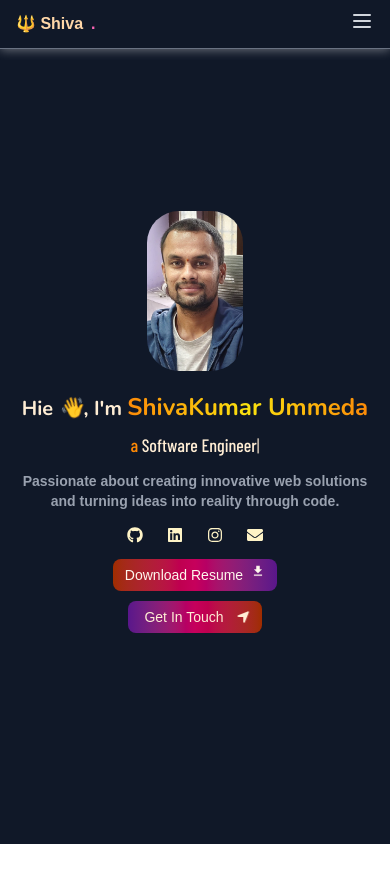
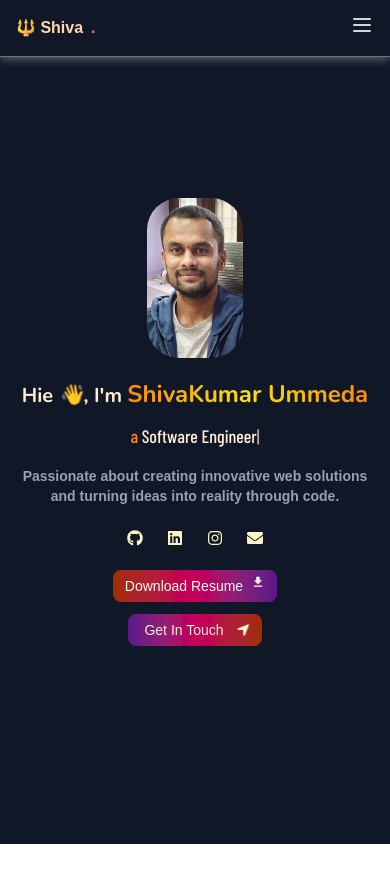
Before and after one commit to ShivakumarU/shivakumar, a Next.js app: page / in a window 390 px wide. Shown: the top 882 px of the page. Built offline with nearby package versions, Linux system fonts and the light colour scheme; a web font is replaced by a local one.

Commit message:
fixed mobile nav UI

```diff
--- a/app/components/Navbar.js
+++ b/app/components/Navbar.js
@@ -17,7 +17,7 @@ export default function Navbar() {
   return (
     <nav className="bg-gray-900 fixed w-full top-0 z-50 border-b-[0.1px] border-gray-500 shadow-[0px_1px_10px_rgba(255,255,255,0.4)]">
       <div className="max-w-7xl mx-auto px-4 sm:px-6 lg:px-8">
-        <div className="flex justify-between items-center md:h-16 h-12">
+        <div className="flex justify-between items-center md:h-16 h-14">
           <div className="flex-shrink-0">
             <Link href="/" className="flex items-center">
               <span className="md:text-2xl text-md font-bold text-orange-200">
--- a/app/page.js
+++ b/app/page.js
@@ -82,11 +82,11 @@ export default function Home() {
                 priority
               />
             </div>
-            <h1 className={`text-xl md:text-5xl sm:text-2xl font-bold text-orange-100 md:mb-6 mb-2 ${nunito.className}`}>
+            <h1 className={`text-xl md:text-5xl sm:text-2xl font-bold text-orange-100 md:mb-6 mb-3 ${nunito.className}`}>
               Hie <span className='wave-hand'>👋</span>, I&apos;m <span className={`text-2xl md:text-5xl sm:text-2xl gradient-flex ${nunito.className}`}>ShivaKumar Ummeda</span>
             </h1>
             <p
-              className={`text-lg md:text-3xl text-orange-100 md:mb-8 mb-3 ${barlowCondensed.className}`}
+              className={`text-lg md:text-3xl text-orange-100 md:mb-8 mb-4 ${barlowCondensed.className}`}
             >
               <span className="text-orange-400">
                 {phrases[index].article}&nbsp;
@@ -97,7 +97,7 @@ export default function Home() {
             <p className={`text-sm md:text-lg text-gray-400 max-w-3xl mx-auto ${eduHand.className}`}>
               Passionate about creating innovative web solutions and turning ideas into reality through code.
             </p>
-            <div className="mt-4 md:mt-8 flex justify-center space-x-6 text-md md:text-2xl">
+            <div className="mt-6 md:mt-8 flex justify-center space-x-6 text-md md:text-2xl">
               <a href="https://github.com/ShivakumarU" title='GitHub' target="_blank" rel="noopener noreferrer" className="hover:text-orange-400 transform transition duration-300 hover:-translate-y-1 hover:rotate-12 text-amber-100">
                 <FaGithub />
               </a>
@@ -116,7 +116,7 @@ export default function Home() {
                 <FaEnvelope />
               </a>
             </div>
-            <div className="md:mt-8 mt-4 flex flex-col sm:flex-row md:gap-4 gap-2.5 justify-center items-center">
+            <div className="md:mt-8 mt-6 flex flex-col sm:flex-row md:gap-4 gap-3 justify-center items-center">
               <a
                 href="/Shivakumar_Ummeda_SoftwareEngineer_Resume_2025.pdf"
                 target="_blank"
```
